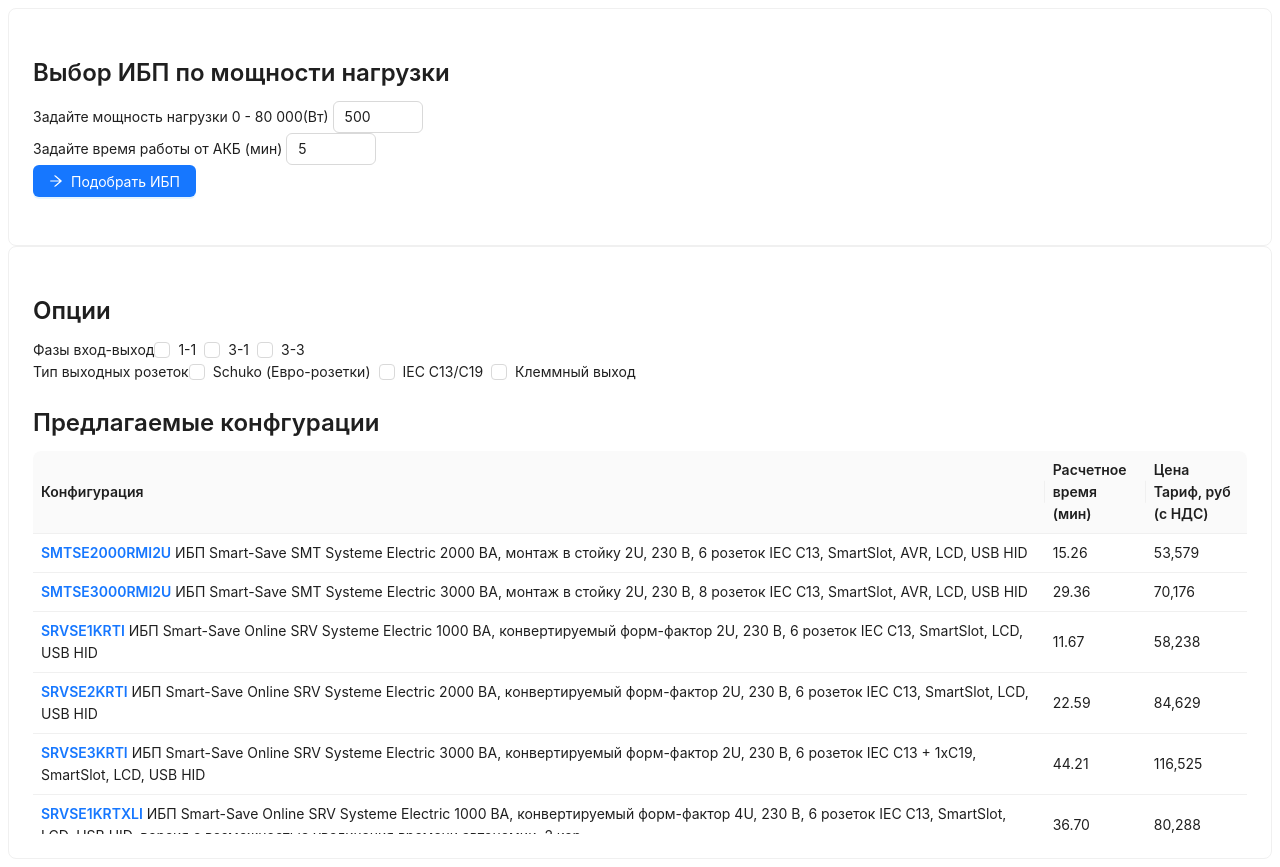
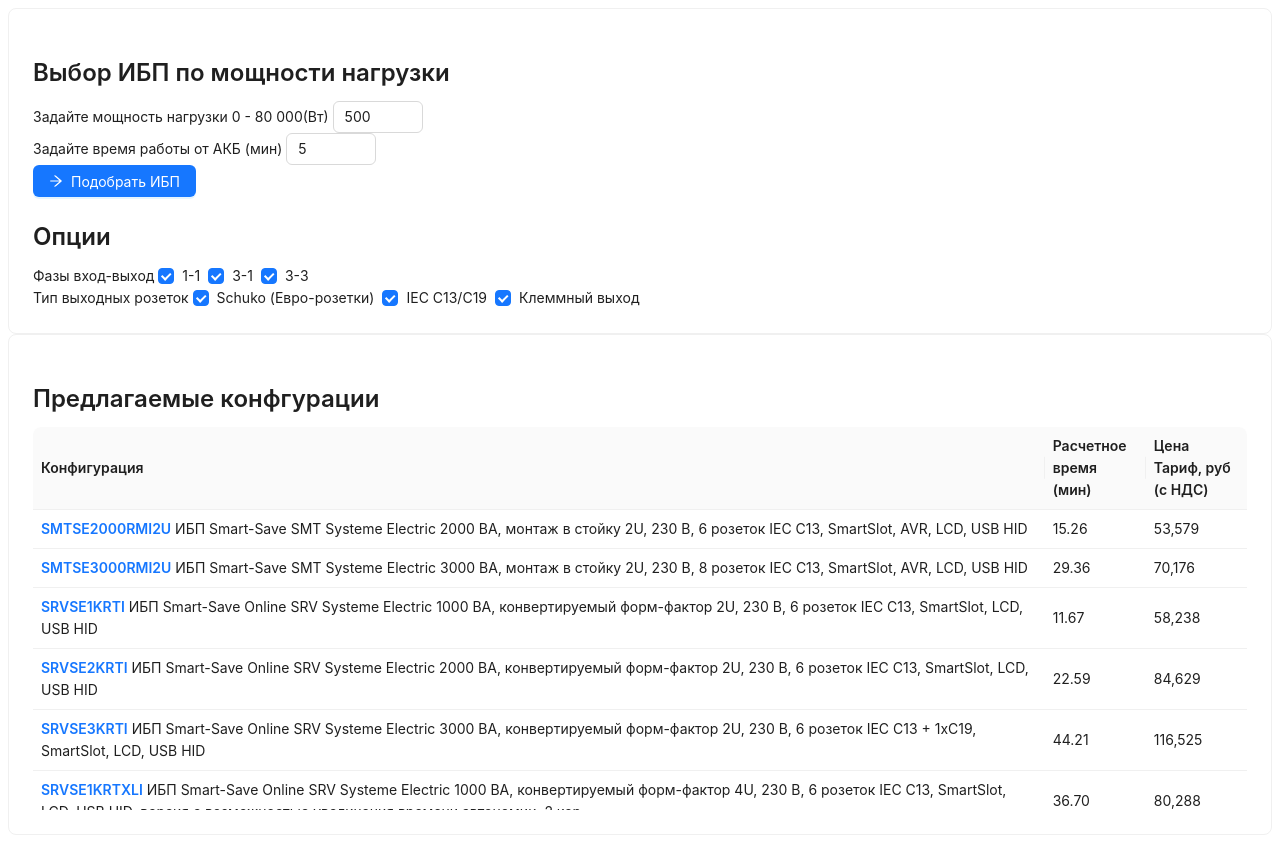
Before and after one commit to psvekb/ups-selector, a Next.js app: page / in a window 1280 px wide. Both pictures are taken after a click on the button "Подобрать ИБП". After the commit the page ends 843 px from the top, so only its background shows below. Built offline with nearby package versions, Linux system fonts and the light colour scheme.

Commit message:
add phase and socket select

```diff
--- a/Components/UpsSelector.jsx
+++ b/Components/UpsSelector.jsx
@@ -26,13 +26,18 @@
   const [requestState, setRequestState] = useState({
     upsSystemFullPower: 500,
     batteryRuntime: 5,
-    phase: "1-1",
+    phase11: true,
+    phase31: true,
+    phase33: true,
+    outletSchuko: true,
+    outletIECC13: true,
+    outletHW: true,
   });
   const [finish, setFinish] = useState(false);
   const [selectData, setSelectData] = useState([]);
 
   const updateInput = (value, name) => {
-    console.log("updateInput - value, names", value, name);
+    console.log("updateInput - value, name", value, name);
 
     setRequestState({
       ...requestState,
@@ -49,15 +54,15 @@
     return power <= fullUpsPower ? time : 0;
   }
 
-  function onFinishClick() {
-    console.log("finish");
-    // console.log("runtimeConstArr", runtimeConstArr);
-    // console.log("runtimeConstObj", runtimeConstObj);
+  useEffect(() => {
+    function getSelectTable() {
       const selectedData = [];
       let lastUps = "";
       for (let i = 1; i < runtimeConstArr.length - 1; i++) {
         const configRow = runtimeConstObj[runtimeConstArr[i][0]];
-      // console.log('time', )
+        // console.log("configRow", configRow);
+        // console.log("requestState.phase11", requestState.phase11);
+        // console.log("requestState.phase31", requestState.phase31);
         const time = calculateRunTime({
           power: requestState.upsSystemFullPower,
           runtime: requestState.batteryRuntime,
@@ -66,13 +71,21 @@
           px: configRow.px,
         });
 
-      if (time >= requestState.batteryRuntime && lastUps !== configRow.ups) {
-        // const displayConfig =
-        //   configRow.battery_quantity > 0
-        //     ? `1\t${configRow.ups}\t${tariffConstObj[configRow.ups]?.description}\n${
-        //         configRow.battery_quantity
-        //       }\t${configRow.battery}\t${tariffConstObj[configRow.battery]?.description}`
-        //     : `1\t${configRow.ups}\t${tariffConstObj[configRow.ups]?.description}`;
+        const phaseOk =
+          (requestState.phase11 && configRow.phase === "1-1") ||
+          (requestState.phase31 && configRow.phase === "3-1") ||
+          (requestState.phase33 && configRow.phase === "3-3");
+        const outletOk =
+          (requestState.outletSchuko && configRow.outlet === "schuko") ||
+          (requestState.outletIECC13 && configRow.outlet === "iec") ||
+          (requestState.outletHW && configRow.outlet === "hw");
+
+        if (
+          time >= requestState.batteryRuntime &&
+          lastUps !== configRow.ups &&
+          phaseOk &&
+          outletOk
+        ) {
           selectedData.push({
             key: configRow.config,
             // config: displayConfig,
@@ -94,6 +107,55 @@
       }
       // console.log("configRow-selectedData", selectedData);
       setSelectData(selectedData);
+    }
+    getSelectTable();
+  }, [finish, requestState]);
+
+  function onFinishClick() {
+    console.log("finish");
+    // console.log("runtimeConstArr", runtimeConstArr);
+    // console.log("runtimeConstObj", runtimeConstObj);
+    // const selectedData = [];
+    // let lastUps = "";
+    // for (let i = 1; i < runtimeConstArr.length - 1; i++) {
+    //   const configRow = runtimeConstObj[runtimeConstArr[i][0]];
+    //   // console.log("configRow", configRow);
+    //   // console.log("requestState.phase11", requestState.phase11);
+    //   // console.log("requestState.phase31", requestState.phase31);
+    //   const time = calculateRunTime({
+    //     power: requestState.upsSystemFullPower,
+    //     runtime: requestState.batteryRuntime,
+    //     fullUpsPower: configRow.full_ups_power,
+    //     kx: configRow.kx,
+    //     px: configRow.px,
+    //   });
+
+    //   const phaseOk =
+    //     (requestState.phase11 && configRow.phase === "1-1") ||
+    //     (requestState.phase31 && configRow.phase === "3-1");
+
+    //   if (time >= requestState.batteryRuntime && lastUps !== configRow.ups && phaseOk) {
+    //     selectedData.push({
+    //       key: configRow.config,
+    //       // config: displayConfig,
+    //       time,
+    //       upsPartNumber: configRow.ups,
+    //       upsDescription: tariffConstObj[configRow.ups]?.description,
+    //       batteryPartNumber: configRow.battery,
+    //       batteryDescription: tariffConstObj[configRow.battery]?.description,
+    //       batteryQuantity: configRow.battery_quantity,
+    //       tariff:
+    //         configRow.battery_quantity > 0
+    //           ? +tariffConstObj[configRow.ups]?.price +
+    //             +configRow.battery_quantity * +tariffConstObj[configRow.battery]?.price
+    //           : +tariffConstObj[configRow.ups]?.price,
+    //       href: configRow.href,
+    //     });
+    //     lastUps = configRow.ups;
+    //   }
+    // }
+    // // console.log("configRow-selectedData", selectedData);
+    // setSelectData(selectedData);
     setFinish(true);
   }
 
@@ -170,20 +232,54 @@
           </Button>
           {/* <Radio>Ds,thbnt </Radio> */}
         </Form.Item>
+        {finish && (
+          <>
+            <Typography.Title level={3}>Опции </Typography.Title>
+            <Text>Фазы вход-выход </Text>
+            <Checkbox
+              checked={requestState.phase11}
+              onChange={(e) => updateInput(e.target.checked, "phase11")}
+            >
+              1-1
+            </Checkbox>
+            <Checkbox
+              checked={requestState.phase31}
+              onChange={(e) => updateInput(e.target.checked, "phase31")}
+            >
+              3-1
+            </Checkbox>
+            <Checkbox
+              checked={requestState.phase33}
+              onChange={(e) => updateInput(e.target.checked, "phase33")}
+            >
+              3-3
+            </Checkbox>
+            <br />
+            <Text>Тип выходных розеток </Text>
+            <Checkbox
+              checked={requestState.outletSchuko}
+              onChange={(e) => updateInput(e.target.checked, "outletSchuko")}
+            >
+              Schuko (Евро-розетки)
+            </Checkbox>
+            <Checkbox
+              checked={requestState.outletIECC13}
+              onChange={(e) => updateInput(e.target.checked, "outletIECC13")}
+            >
+              IEC C13/C19
+            </Checkbox>
+            <Checkbox
+              checked={requestState.outletHW}
+              onChange={(e) => updateInput(e.target.checked, "outletHW")}
+            >
+              Клеммный выход
+            </Checkbox>
+          </>
+        )}
       </Card>
       {finish && (
         <Card>
           <>
-            <Typography.Title level={3}>Опции </Typography.Title>
-            <Text>Фазы вход-выход</Text>
-            <Checkbox>1-1</Checkbox>
-            <Checkbox>3-1</Checkbox>
-            <Checkbox>3-3</Checkbox>
-            <br />
-            <Text>Тип выходных розеток</Text>
-            <Checkbox>Schuko (Евро-розетки)</Checkbox>
-            <Checkbox>IEC C13/C19</Checkbox>
-            <Checkbox>Клеммный выход</Checkbox>
             <Typography.Title level={3}>Предлагаемые конфгурации</Typography.Title>
             <Table
               dataSource={selectData}
```
Lines whose indentation alone changed are shown as unchanged.
